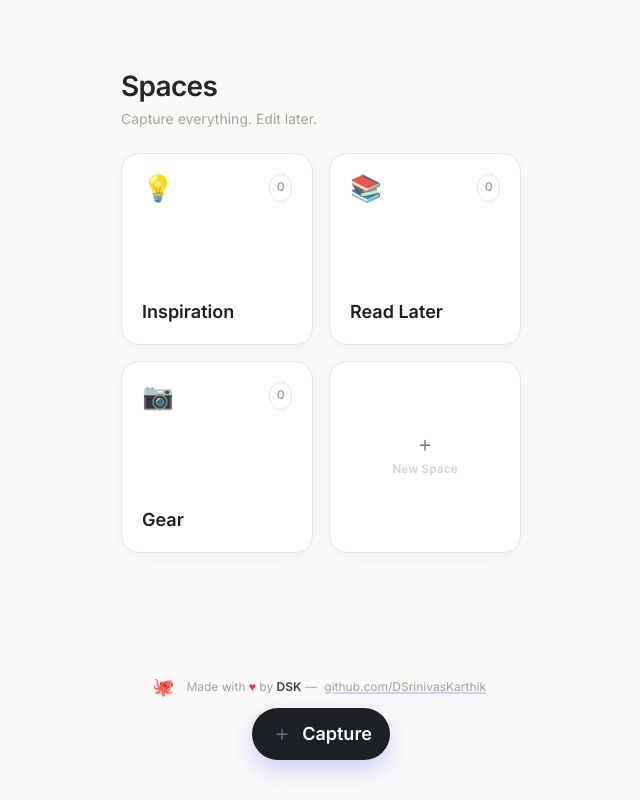
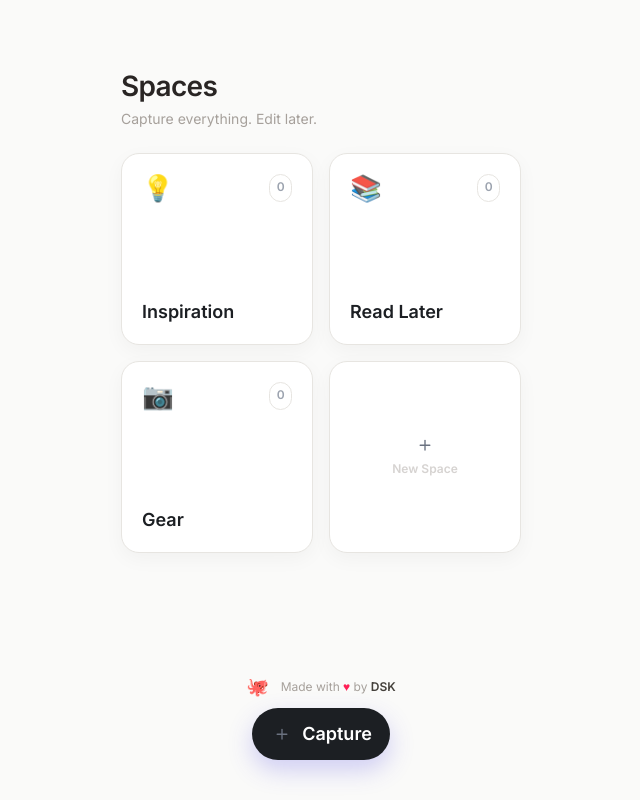
Before and after one commit to DSrinivasKarthik/Captureit, a React (Vite) app: page / in a window 1280 px wide. Shown: the whole page, without its empty margins (319-959 px from the left). Built offline with nearby package versions, Linux system fonts and the light colour scheme.

Commit message:
updated footer

```diff
--- a/src/App.jsx
+++ b/src/App.jsx
@@ -1072,7 +1072,7 @@ export default function App() {
           <div className="w-full flex justify-center mt-6 pb-6">
             <a href="https://github.com/DSrinivasKarthik" target="_blank" rel="noreferrer" className="text-xs text-stone-400 hover:text-stone-600 transition-colors flex items-center gap-3">
               <span className="text-lg">🐙</span>
-              <span>Made with <span className="text-rose-500">♥</span> by <span className="font-bold text-stone-700">DSK</span> — <span className="underline decoration-indigo-200 decoration-2 rounded-sm px-1">github.com/DSrinivasKarthik</span></span>
+              <span>Made with <span className="text-rose-500">♥</span> by <span className="font-bold text-stone-700">DSK</span></span>
             </a>
           </div>
 
```
